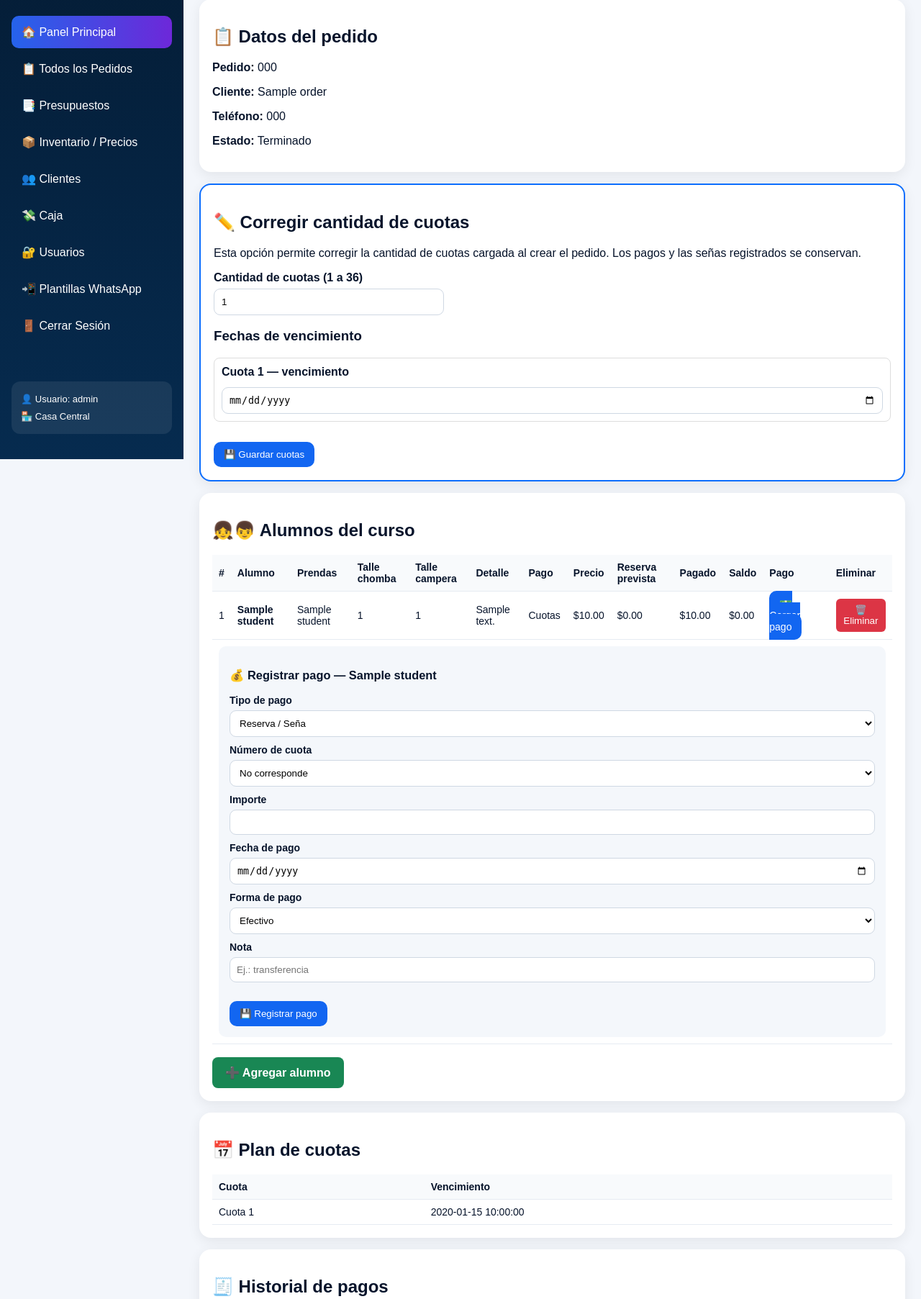
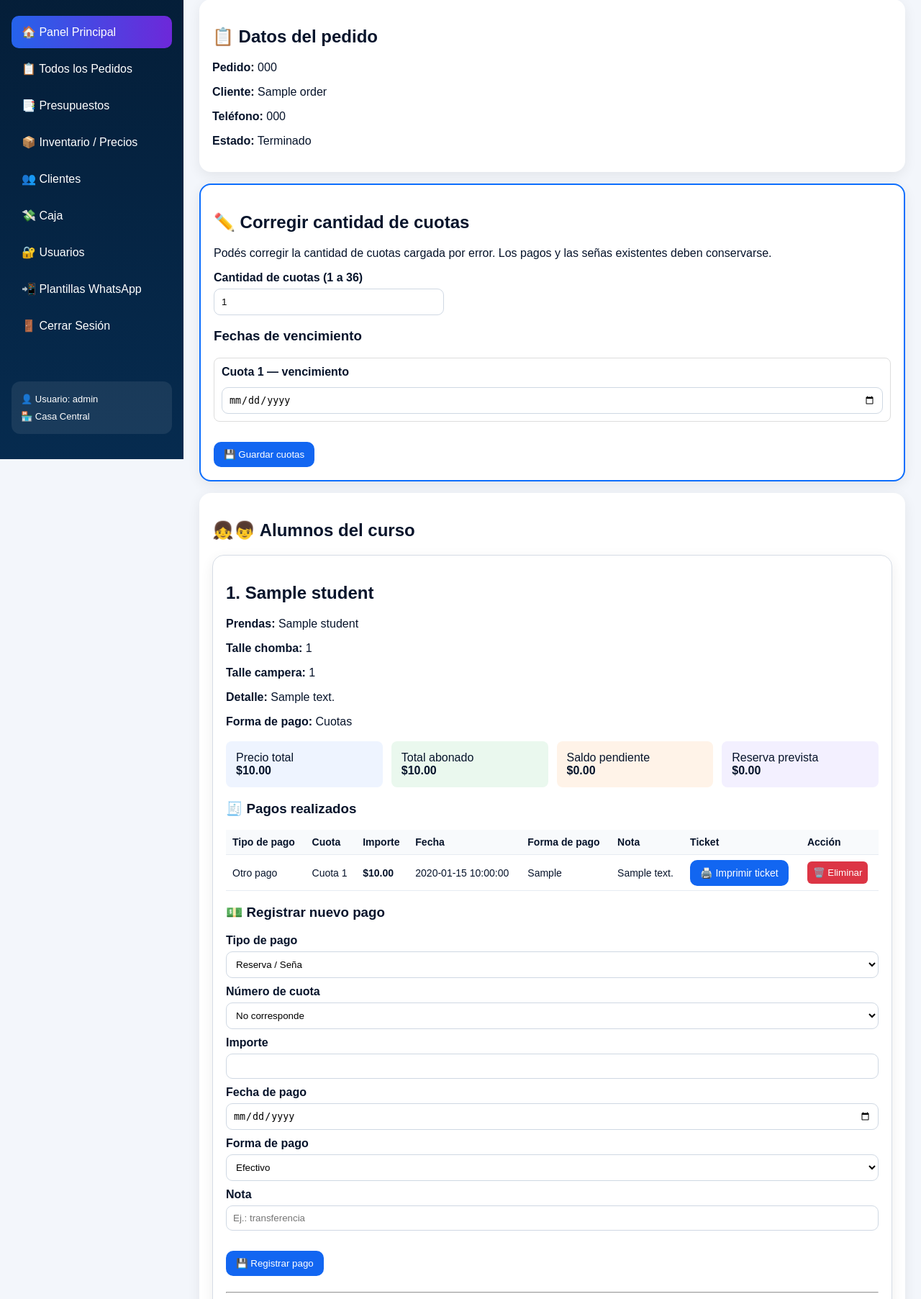
Before and after one commit to kmicaela20-ui/dms-sistema-pro, a Flask app: template templates/edit_egresaditos.html in a window 1280 px wide. Shown: the part 162-1967 px from the top of the page at 72% size. Run offline with Flask 3, Linux system fonts and the light colour scheme; the visitor is signed in with stand-in values (Sample User, id 1); the template is opened without the code that fills it: most values are stand-ins (such as "Sample title", 1, 10 or a date in 2020); parts of the project's set-up code (start-up, migrations or seed data) failed here and were passed over; some libraries are stand-ins or nearby versions.

Commit message:
Update edit_egresaditos.html

```diff
--- a/templates/edit_egresaditos.html
+++ b/templates/edit_egresaditos.html
@@ -11,13 +11,13 @@
     <p><strong>Estado:</strong> {{ order['status'] or '-' }}</p>
 </section>
 
-<!-- EDITAR CANTIDAD DE CUOTAS -->
+<!-- CORREGIR CANTIDAD DE CUOTAS -->
 
 <section class="panel" style="border:2px solid #0d6efd;">
     <h2>✏️ Corregir cantidad de cuotas</h2>
     <p>
-        Esta opción permite corregir la cantidad de cuotas cargada
-        al crear el pedido. Los pagos y las señas registrados se conservan.
+        Podés corregir la cantidad de cuotas cargada por error.
+        Los pagos y las señas existentes deben conservarse.
     </p>
 
     {% set cuota_actual = namespace(total=0) %}
@@ -104,61 +104,143 @@
 <section class="panel">
     <h2>👧👦 Alumnos del curso</h2>
 
-    <div style="overflow-x:auto;">
-        <table>
-            <thead>
-                <tr>
-                    <th>#</th>
-                    <th>Alumno</th>
-                    <th>Prendas</th>
-                    <th>Talle chomba</th>
-                    <th>Talle campera</th>
-                    <th>Detalle</th>
-                    <th>Pago</th>
-                    <th>Precio</th>
-                    <th>Reserva prevista</th>
-                    <th>Pagado</th>
-                    <th>Saldo</th>
-                    <th>Pago</th>
-                    <th>Eliminar</th>
-                </tr>
-            </thead>
+    {% for student in students %}
 
-            <tbody>
-                {% for student in students %}
-                    {% set ns = namespace(paid=0) %}
+        {% set cuenta = namespace(pagado=0) %}
 
         {% for payment in payments %}
             {% if payment['student_id'] == student['id'] %}
-                            {% set ns.paid = ns.paid + (payment['amount'] or 0) %}
+                {% set cuenta.pagado = cuenta.pagado + (payment['amount'] or 0) %}
             {% endif %}
         {% endfor %}
 
-                    {% set saldo = (student['final_price'] or 0) - ns.paid %}
+        {% set saldo = (student['final_price'] or 0) - cuenta.pagado %}
 
-                    <tr>
-                        <td>{{ loop.index }}</td>
-                        <td><strong>{{ student['student_name'] or '-' }}</strong></td>
-                        <td>{{ student['garment_name'] or '-' }}</td>
-                        <td>{{ student['shirt_size'] or '-' }}</td>
-                        <td>{{ student['jacket_size'] or '-' }}</td>
-                        <td>{{ student['detail'] or '-' }}</td>
-                        <td>
+        <section class="panel"
+                 style="border:1px solid #d6dce5;margin:18px 0;padding:18px;">
+
+            <!-- DATOS DEL ALUMNO -->
+
+            <h2>
+                {{ loop.index }}. {{ student['student_name'] or 'Alumno sin nombre' }}
+            </h2>
+
+            <p><strong>Prendas:</strong> {{ student['garment_name'] or '-' }}</p>
+            <p><strong>Talle chomba:</strong> {{ student['shirt_size'] or '-' }}</p>
+            <p><strong>Talle campera:</strong> {{ student['jacket_size'] or '-' }}</p>
+            <p><strong>Detalle:</strong> {{ student['detail'] or '-' }}</p>
+
+            <p>
+                <strong>Forma de pago:</strong>
                 {% if student['payment_type'] == 'cash' %}
                     Contado
                 {% else %}
                     Cuotas
                 {% endif %}
+            </p>
+
+            <!-- RESUMEN INDIVIDUAL -->
+
+            <div style="display:grid;grid-template-columns:repeat(auto-fit,minmax(140px,1fr));gap:12px;margin:18px 0;">
+
+                <div style="padding:14px;background:#eef4ff;border-radius:8px;">
+                    <div>Precio total</div>
+                    <strong>${{ "%.2f"|format(student['final_price'] or 0) }}</strong>
+                </div>
+
+                <div style="padding:14px;background:#eaf8ee;border-radius:8px;">
+                    <div>Total abonado</div>
+                    <strong>${{ "%.2f"|format(cuenta.pagado) }}</strong>
+                </div>
+
+                <div style="padding:14px;background:#fff3e8;border-radius:8px;">
+                    <div>Saldo pendiente</div>
+                    <strong>${{ "%.2f"|format([saldo, 0]|max) }}</strong>
+                </div>
+
+                <div style="padding:14px;background:#f3f0ff;border-radius:8px;">
+                    <div>Reserva prevista</div>
+                    <strong>${{ "%.2f"|format(student['reservation_plan'] or 0) }}</strong>
+                </div>
+
+            </div>
+
+            <!-- PAGOS REALIZADOS DE ESTE ALUMNO -->
+
+            <h3>🧾 Pagos realizados</h3>
+
+            {% set tiene_pagos = namespace(valor=false) %}
+
+            {% for payment in payments %}
+                {% if payment['student_id'] == student['id'] %}
+                    {% set tiene_pagos.valor = true %}
+                {% endif %}
+            {% endfor %}
+
+            {% if tiene_pagos.valor %}
+
+                <div style="overflow-x:auto;">
+                    <table>
+                        <thead>
+                            <tr>
+                                <th>Tipo de pago</th>
+                                <th>Cuota</th>
+                                <th>Importe</th>
+                                <th>Fecha</th>
+                                <th>Forma de pago</th>
+                                <th>Nota</th>
+                                <th>Ticket</th>
+                                <th>Acción</th>
+                            </tr>
+                        </thead>
+
+                        <tbody>
+                            {% for payment in payments %}
+                                {% if payment['student_id'] == student['id'] %}
+                                    <tr>
+                                        <td>
+                                            {% if payment['payment_type'] == 'reservation' %}
+                                                Reserva / Seña
+                                            {% elif payment['payment_type'] == 'installment' %}
+                                                Cuota
+                                            {% elif payment['payment_type'] == 'cash' %}
+                                                Contado
+                                            {% else %}
+                                                Otro pago
+                                            {% endif %}
                                         </td>
-                        <td>${{ "%.2f"|format(student['final_price'] or 0) }}</td>
-                        <td>${{ "%.2f"|format(student['reservation_plan'] or 0) }}</td>
-                        <td>${{ "%.2f"|format(ns.paid) }}</td>
-                        <td>${{ "%.2f"|format([saldo, 0]|max) }}</td>
-                        <td><a class="btn" href="#pago-{{ student['id'] }}">💵 Cargar pago</a></td>
+
+                                        <td>
+                                            {% if payment['installment_number'] %}
+                                                Cuota {{ payment['installment_number'] }}
+                                            {% else %}
+                                                -
+                                            {% endif %}
+                                        </td>
+
+                                        <td>
+                                            <strong>${{ "%.2f"|format(payment['amount'] or 0) }}</strong>
+                                        </td>
+
+                                        <td>{{ payment['payment_date'] or '-' }}</td>
+                                        <td>{{ payment['payment_method'] or '-' }}</td>
+                                        <td>{{ payment['note'] or '-' }}</td>
+
+                                        <td>
+                                            <a class="btn"
+                                               href="/egresaditos/payment/{{ payment['id'] }}/ticket"
+                                               target="_blank"
+                                               rel="noopener">
+                                                🖨️ Imprimir ticket
+                                            </a>
+                                        </td>
+
                                         <td>
                                             <form method="POST"
-                                  action="/egresaditos/{{ order['id'] }}/student/{{ student['id'] }}/delete"
-                                  onsubmit="return confirm('¿Eliminar este alumno? Si tiene pagos, el sistema debe bloquear la eliminación.');">
+                                                  action="/egresaditos/payment/{{ payment['id'] }}/delete"
+                                                  onsubmit="return confirm('¿Eliminar este pago? Esta acción no se puede deshacer.');"
+                                                  style="margin:0;">
+
                                                 <button type="submit"
                                                         style="background:#dc3545;color:white;border:0;padding:8px;border-radius:6px;">
                                                     🗑️ Eliminar
@@ -166,18 +248,25 @@
                                             </form>
                                         </td>
                                     </tr>
+                                {% endif %}
+                            {% endfor %}
+                        </tbody>
+                    </table>
+                </div>
 
-                    <!-- FORMULARIO DE PAGO DEL ALUMNO -->
+            {% else %}
+                <p>Este alumno todavía no tiene pagos registrados.</p>
+            {% endif %}
 
-                    <tr id="pago-{{ student['id'] }}">
-                        <td colspan="13">
-                            <div style="padding:15px;background:#f4f7fb;border-radius:10px;">
-                                <h3>💰 Registrar pago — {{ student['student_name'] }}</h3>
+            <!-- REGISTRAR NUEVO PAGO -->
+
+            <h3>💵 Registrar nuevo pago</h3>
 
             <form method="POST"
                   action="/egresaditos/{{ order['id'] }}/student/{{ student['id'] }}/payment">
 
                 <div class="grid">
+
                     <label>
                         Tipo de pago
                         <select name="payment_type" required>
@@ -192,6 +281,7 @@
                         Número de cuota
                         <select name="installment_number">
                             <option value="0">No corresponde</option>
+
                             {% for installment in installments %}
                                 <option value="{{ installment['installment_number'] }}">
                                     Cuota {{ installment['installment_number'] }}
@@ -205,12 +295,18 @@
 
                     <label>
                         Importe
-                                            <input type="number" name="amount" min="0.01" step="0.01" required>
+                        <input type="number"
+                               name="amount"
+                               min="0.01"
+                               step="0.01"
+                               required>
                     </label>
 
                     <label>
                         Fecha de pago
-                                            <input type="date" name="payment_date" required>
+                        <input type="date"
+                               name="payment_date"
+                               required>
                     </label>
 
                     <label>
@@ -226,20 +322,36 @@
 
                     <label>
                         Nota
-                                            <input type="text" name="note" placeholder="Ej.: transferencia">
+                        <input type="text"
+                               name="note"
+                               placeholder="Ej.: transferencia">
                     </label>
+
                 </div>
 
                 <br>
-                                    <button type="submit" class="savebtn">💾 Registrar pago</button>
+                <button type="submit" class="savebtn">
+                    💾 Registrar pago
+                </button>
             </form>
-                            </div>
-                        </td>
-                    </tr>
+
+            <!-- ELIMINAR ALUMNO -->
+
+            <hr style="margin:22px 0;">
+
+            <form method="POST"
+                  action="/egresaditos/{{ order['id'] }}/student/{{ student['id'] }}/delete"
+                  onsubmit="return confirm('¿Querés eliminar este alumno?');">
+
+                <button type="submit"
+                        style="background:#dc3545;color:white;border:0;padding:9px 14px;border-radius:6px;">
+                    🗑️ Eliminar alumno
+                </button>
+            </form>
+
+        </section>
+
     {% endfor %}
-            </tbody>
-        </table>
-    </div>
 
     <!-- AGREGAR ALUMNO -->
 
@@ -252,7 +364,9 @@
             <h3>Agregar alumno al curso</h3>
 
             <form method="POST" action="/egresaditos/{{ order['id'] }}/student/add">
+
                 <div class="grid">
+
                     <label>
                         Nombre y apellido
                         <input type="text" name="student_name" required>
@@ -278,32 +392,54 @@
 
                     <label>
                         Precio final ($)
-                        <input type="number" name="final_price" min="0.01" step="0.01" required>
+                        <input type="number"
+                               name="final_price"
+                               min="0.01"
+                               step="0.01"
+                               required>
                     </label>
 
                     <label>
                         Reserva prevista ($)
-                        <input type="number" name="reservation_plan" min="0" step="0.01" value="0" required>
+                        <input type="number"
+                               name="reservation_plan"
+                               min="0"
+                               step="0.01"
+                               value="0"
+                               required>
                     </label>
+
                 </div>
 
-                <p>La reserva prevista no registra un pago. Para registrar dinero recibido, usá «Cargar pago».</p>
-                <button type="submit" class="savebtn">💾 Guardar alumno</button>
+                <p>
+                    La reserva prevista no registra un pago. Para registrar dinero recibido,
+                    usá el formulario de pagos del alumno.
+                </p>
+
+                <button type="submit" class="savebtn">
+                    💾 Guardar alumno
+                </button>
             </form>
         </div>
     </details>
+
 </section>
 
-<!-- PLAN DE CUOTAS -->
+<!-- PLAN DE CUOTAS DEL PEDIDO -->
 
 <section class="panel">
     <h2>📅 Plan de cuotas</h2>
 
     {% if installments %}
+        <div style="overflow-x:auto;">
             <table>
                 <thead>
-                <tr><th>Cuota</th><th>Vencimiento</th></tr>
+                    <tr>
+                        <th>Cuota</th>
+                        <th>Vencimiento</th>
+                    </tr>
                 </thead>
+
                 <tbody>
                     {% for installment in installments %}
                         <tr>
@@ -313,112 +449,41 @@
                     {% endfor %}
                 </tbody>
             </table>
+        </div>
     {% else %}
         <p>No hay cuotas configuradas.</p>
     {% endif %}
 </section>
 
-<!-- HISTORIAL DE PAGOS -->
+<!-- RESUMEN GENERAL DEL CURSO -->
 
 <section class="panel">
-    <h2>🧾 Historial de pagos</h2>
+    <h2>💰 Resumen general del curso</h2>
 
-    {% if payments %}
-        <div style="overflow-x:auto;">
-            <table>
-                <thead>
-                    <tr>
-                        <th>Alumno</th>
-                        <th>Tipo</th>
-                        <th>Cuota</th>
-                        <th>Importe</th>
-                        <th>Fecha</th>
-                        <th>Forma de pago</th>
-                        <th>Nota</th>
-                        <th>Ticket</th>
-                        <th>Eliminar</th>
-                    </tr>
-                </thead>
-                <tbody>
-                    {% for payment in payments %}
-                        <tr>
-                            <td>
-                                {% for student in students %}
-                                    {% if student['id'] == payment['student_id'] %}
-                                        {{ student['student_name'] }}
-                                    {% endif %}
-                                {% endfor %}
-                            </td>
-
-                            <td>
-                                {% if payment['payment_type'] == 'reservation' %}
-                                    Reserva
-                                {% elif payment['payment_type'] == 'installment' %}
-                                    Cuota
-                                {% elif payment['payment_type'] == 'cash' %}
-                                    Contado
-                                {% else %}
-                                    Otro
-                                {% endif %}
-                            </td>
-
-                            <td>
-                                {% if payment['installment_number'] %}
-                                    Cuota {{ payment['installment_number'] }}
-                                {% else %}
-                                    -
-                                {% endif %}
-                            </td>
-
-                            <td>${{ "%.2f"|format(payment['amount'] or 0) }}</td>
-                            <td>{{ payment['payment_date'] or '-' }}</td>
-                            <td>{{ payment['payment_method'] or '-' }}</td>
-                            <td>{{ payment['note'] or '-' }}</td>
-
-                            <td>
-                                <a class="btn"
-                                   href="/egresaditos/payment/{{ payment['id'] }}/ticket"
-                                   target="_blank">🖨️ Ticket</a>
-                            </td>
-
-                            <td>
-                                <form method="POST"
-                                      action="/egresaditos/payment/{{ payment['id'] }}/delete"
-                                      onsubmit="return confirm('¿Eliminar este pago?');">
-                                    <button type="submit"
-                                            style="background:#dc3545;color:white;border:0;padding:8px;border-radius:6px;">
-                                        🗑️ Eliminar
-                                    </button>
-                                </form>
-                            </td>
-                        </tr>
-                    {% endfor %}
-                </tbody>
-            </table>
-        </div>
-    {% else %}
-        <p>Todavía no se registraron pagos para este pedido.</p>
-    {% endif %}
-</section>
-
-<!-- RESUMEN GENERAL -->
-
-<section class="panel">
-    <h2>💰 Resumen general</h2>
-
-    {% set resumen = namespace(total=0, paid=0) %}
+    {% set resumen = namespace(total=0, pagado=0) %}
 
     {% for student in students %}
         {% set resumen.total = resumen.total + (student['final_price'] or 0) %}
     {% endfor %}
 
     {% for payment in payments %}
-        {% set resumen.paid = resumen.paid + (payment['amount'] or 0) %}
+        {% set resumen.pagado = resumen.pagado + (payment['amount'] or 0) %}
     {% endfor %}
 
-    <p><strong>Total del curso:</strong> ${{ "%.2f"|format(resumen.total) }}</p>
-    <p><strong>Total cobrado:</strong> ${{ "%.2f"|format(resumen.paid) }}</p>
-    <p><strong>Saldo pendiente:</strong> ${{ "%.2f"|format([resumen.total - resumen.paid, 0]|max) }}</p>
+    <p>
+        <strong>Total del curso:</strong>
+        ${{ "%.2f"|format(resumen.total) }}
+    </p>
+
+    <p>
+        <strong>Total cobrado:</strong>
+        ${{ "%.2f"|format(resumen.pagado) }}
+    </p>
+
+    <p>
+        <strong>Saldo pendiente:</strong>
+        ${{ "%.2f"|format([resumen.total - resumen.pagado, 0]|max) }}
+    </p>
 </section>
 
 <a href="/orders" class="btn">⬅ Volver a pedidos</a>
```
Lines whose indentation alone changed are shown as unchanged.
